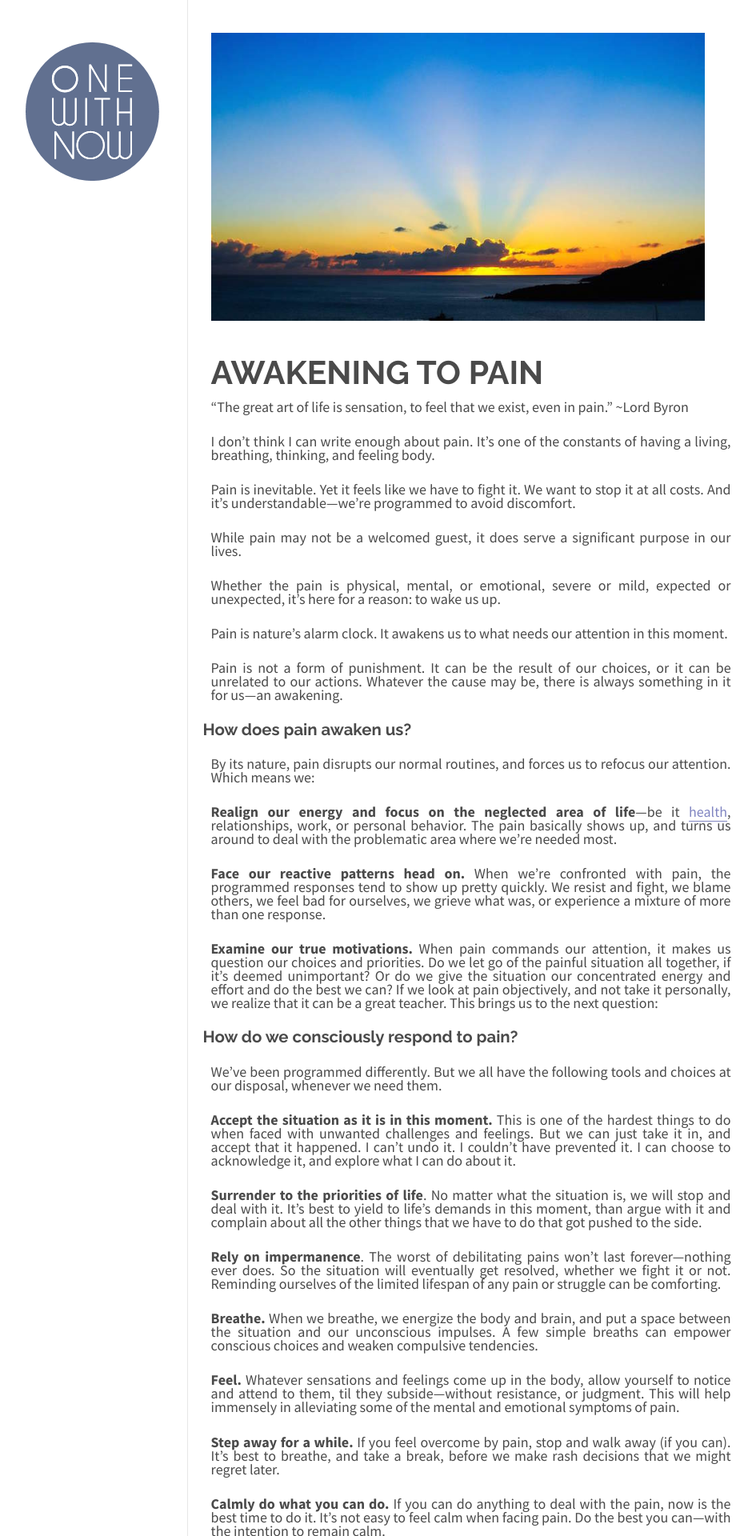
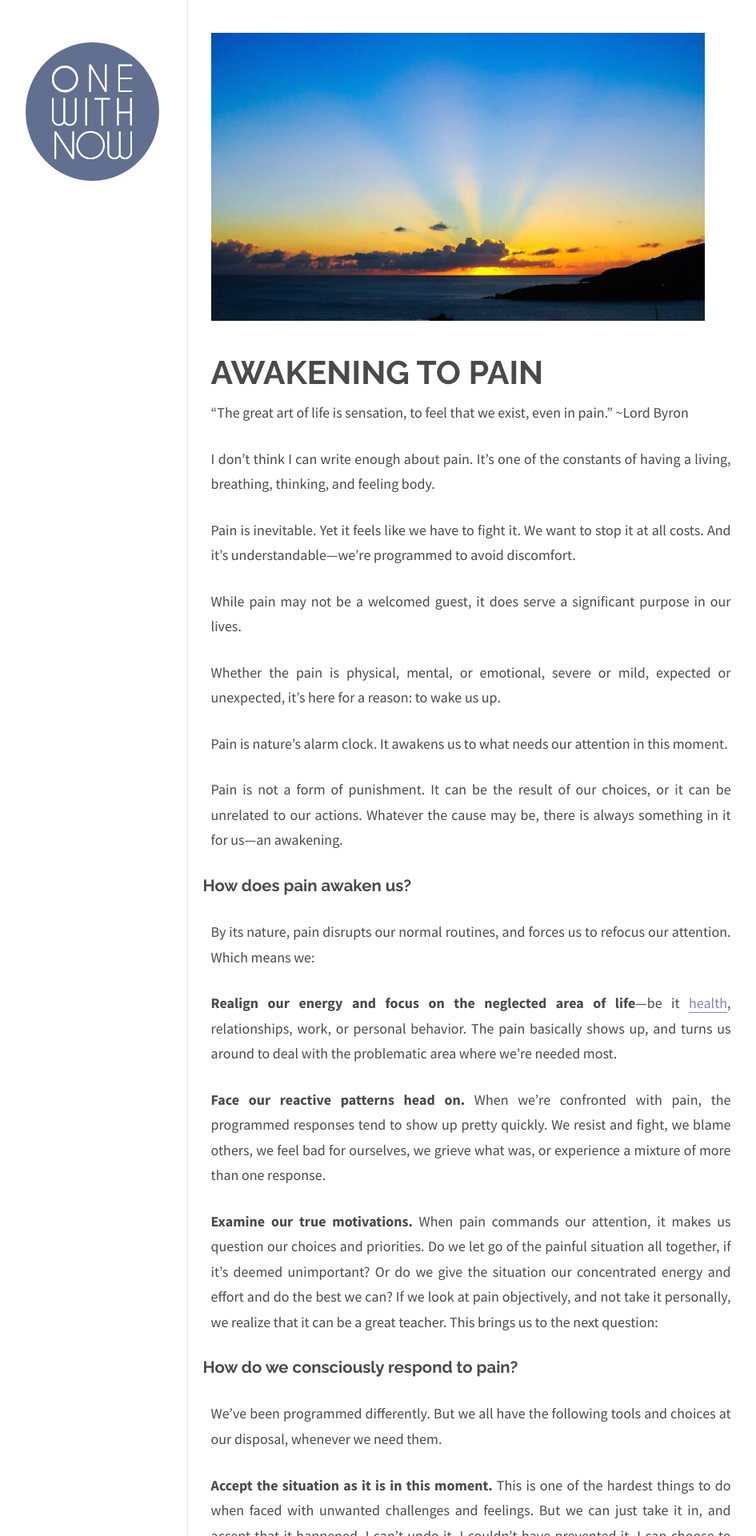
Before and after one commit to onewithnow/onewithnow.github.io, a Jekyll site: the page built from index.html, in a window 1280 px wide. Shown: the top 1920 px of the page at 80% size, without its empty margins (124-1069 px from the left). Built offline with Jekyll 4.4.1, drawn with Linux system fonts in a browser that asks for light colours; Markdown is read by kramdown in place of the engine named in the settings.

Commit message:
line height

```diff
--- a/css/main.css
+++ b/css/main.css
@@ -151,7 +151,7 @@ margin-top: 3em;
 }
 
 .post {
-  line-height: 31.5x;
+  line-height: 31.5px;
   max-width: 650px;
   clear: both;
 }
```
